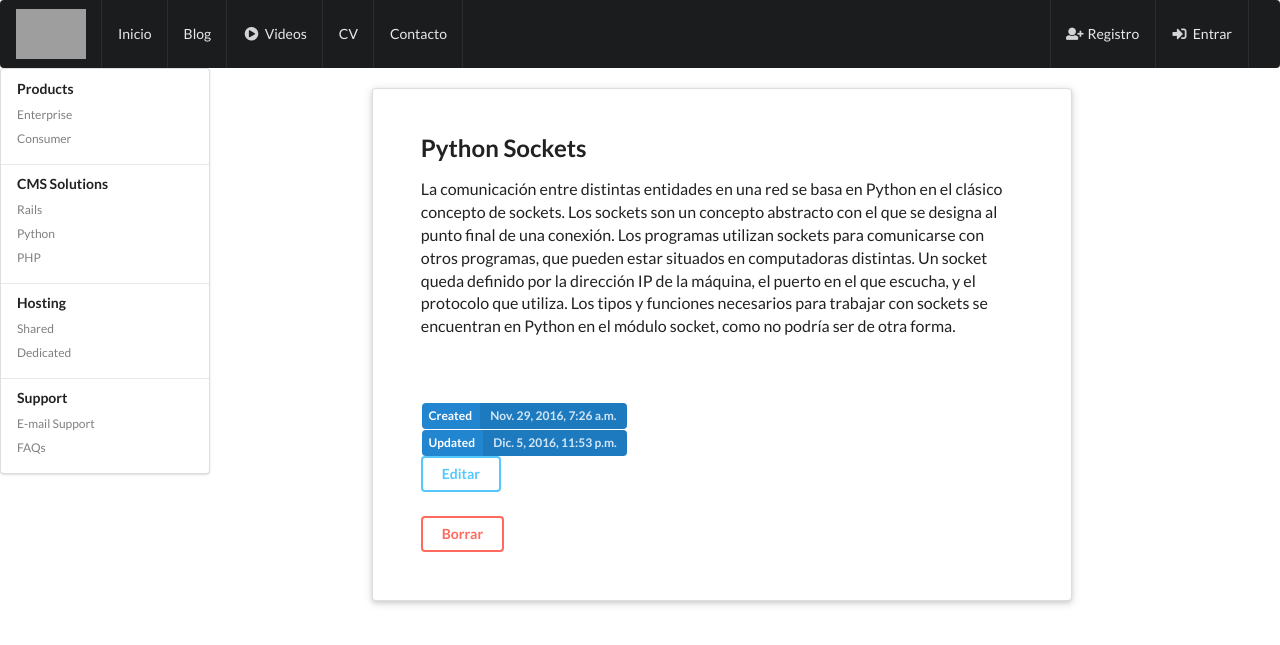
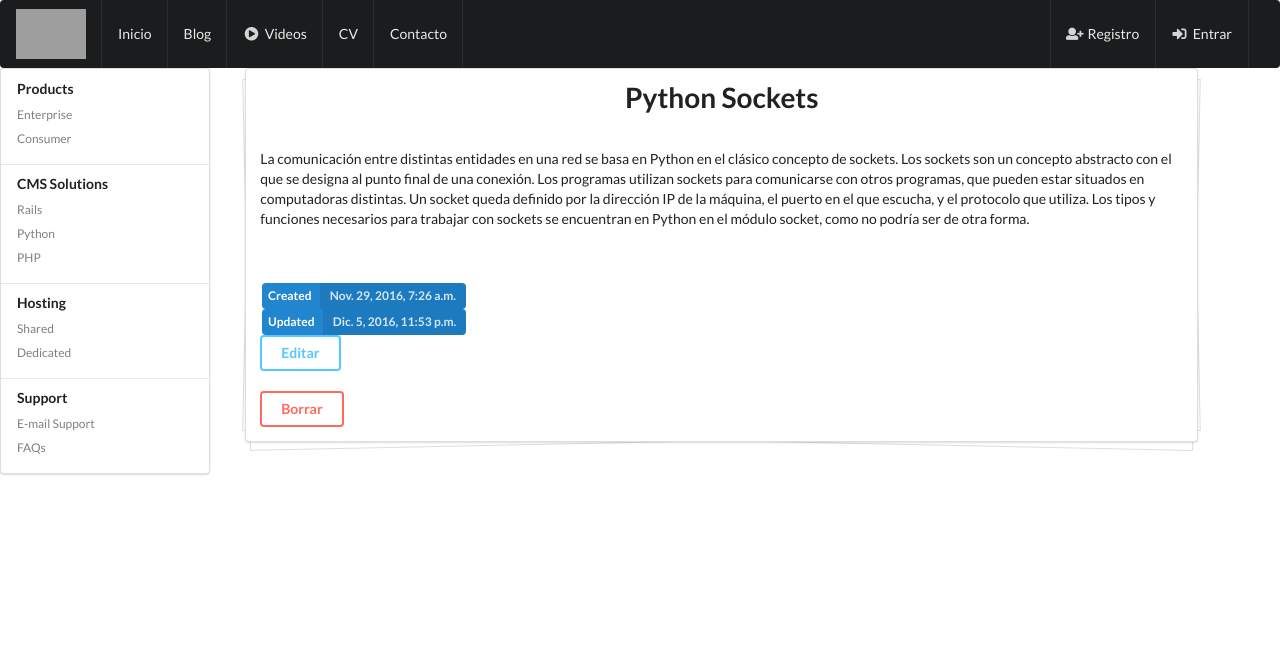
Before and after one commit to metalerk/4mlabs-platform-old, a Django app: page /posts/50/ in a window 1280 px wide. Shown: the top 645 px of the page. Run offline with Django 3.2, Linux system fonts and the light colour scheme; data comes from the database, SQL or seed files in the repository; both versions use the stored data as it was after the commit; some libraries are stand-ins or nearby versions; grey boxes are pictures that could not be loaded.

Commit message:
base update

```diff
--- a/templates/base.html
+++ b/templates/base.html
@@ -77,7 +77,7 @@
 			</div>
 
 			<div class="twelve wide column">
-				<br>
+
 					<!-- <div class="ui piled segment">
 					  <h1 class="ui header">Title</h1>
 					  <br>
--- a/templates/post_detail.html
+++ b/templates/post_detail.html
@@ -6,7 +6,7 @@
 {% block content %}
 
 
-	<div class="fourteen wide column">
+	<div class="ui piled segment">
 
 	{% if messages %}
 
@@ -25,10 +25,8 @@
 		{% endif %}
 
 
-		<div class="ui raised very padded text fluid container segment">
-
-	  	<h2 class="ui header">{{ post.title }}</h2>
-
+	  	<h1 class="ui header centered">{{ post.title }}</h1>
+	  	<br>
 	  	<p>{{ post.content}}</p>
 
 		<br>
@@ -51,7 +49,7 @@
 		<br>
 		<br>
 		<a href="{{ post.get_absolute_url|add:'delete' }}"><a href='{{ post.get_absolute_url|add:"delete" }}'><button class="ui inverted red button">Borrar</button></a></a>
-		</div>
+
 
 	  	</div>
 	</div>
```
Also changed, not shown: db.sqlite3.
